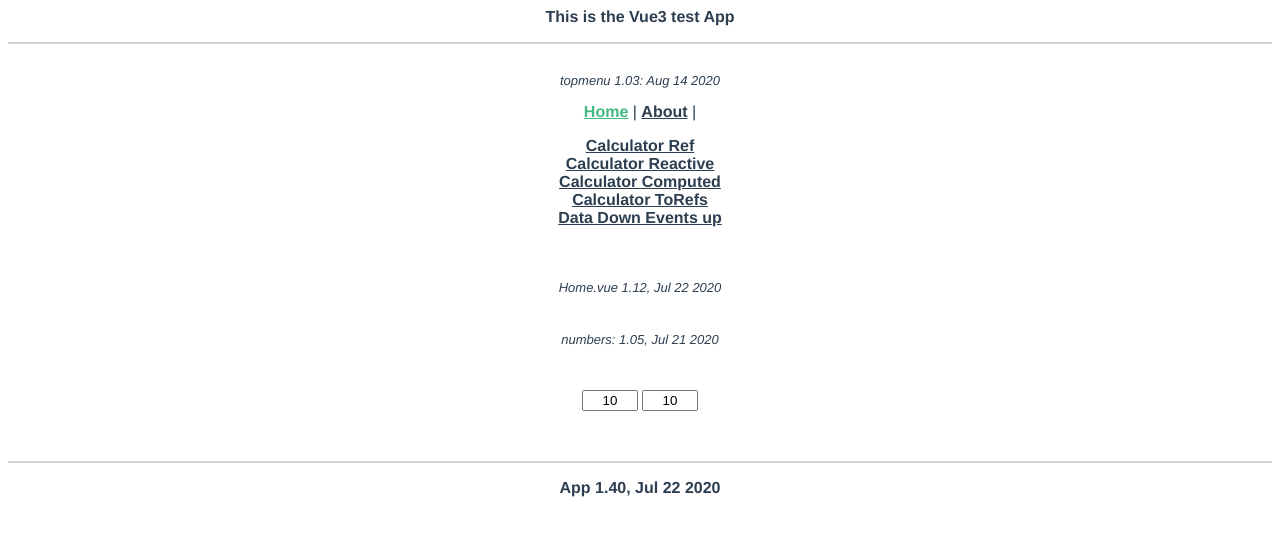
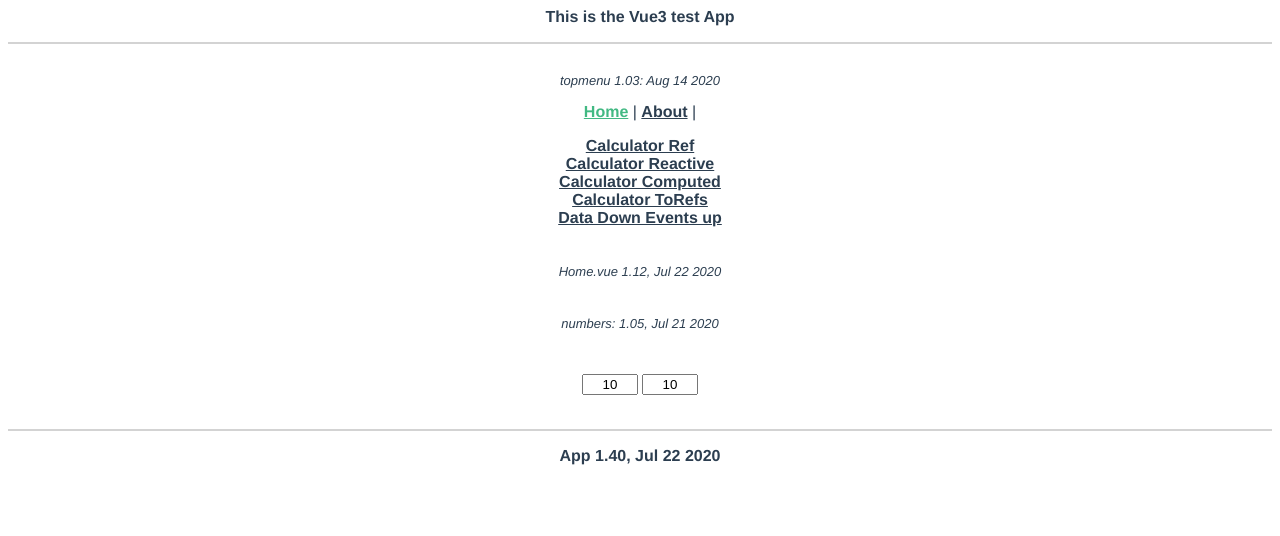
Before and after one commit to yves40/Vue3-Composition, a Vue app: page / in a window 1280 px wide. Shown: the top 536 px of the page. Built offline with nearby package versions, Linux system fonts and the light colour scheme.

Commit message:
Small fix

```diff
--- a/src/assets/thecss.css
+++ b/src/assets/thecss.css
@@ -5,7 +5,7 @@
 font-weight: bold;
 }
 
-#appzone {padding-top: 1em;padding-bottom: 1em;margin-top: 1em;}
+#appzone {margin-top: 1em;}
 
 #footer {font-size: 1em;
     border-top: 2px solid lightgray;
```
